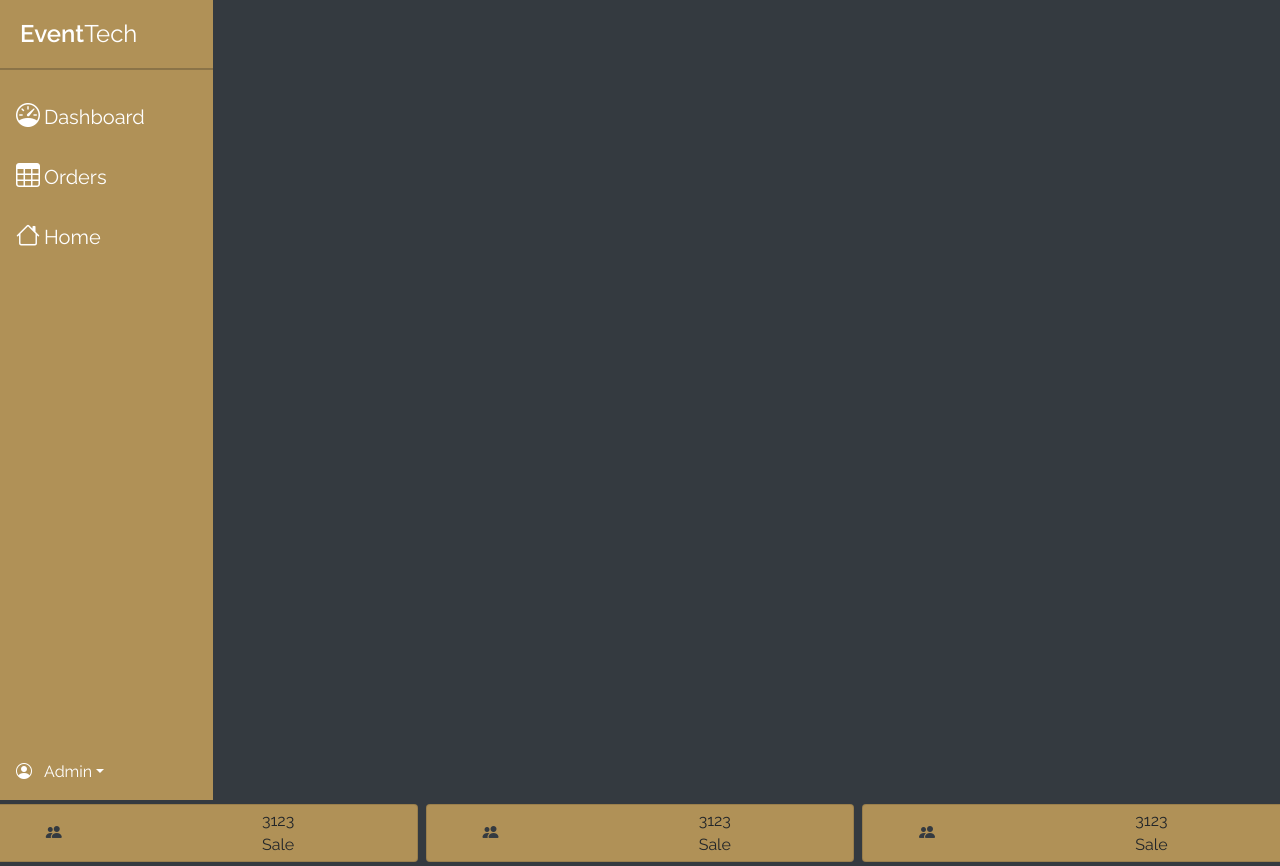
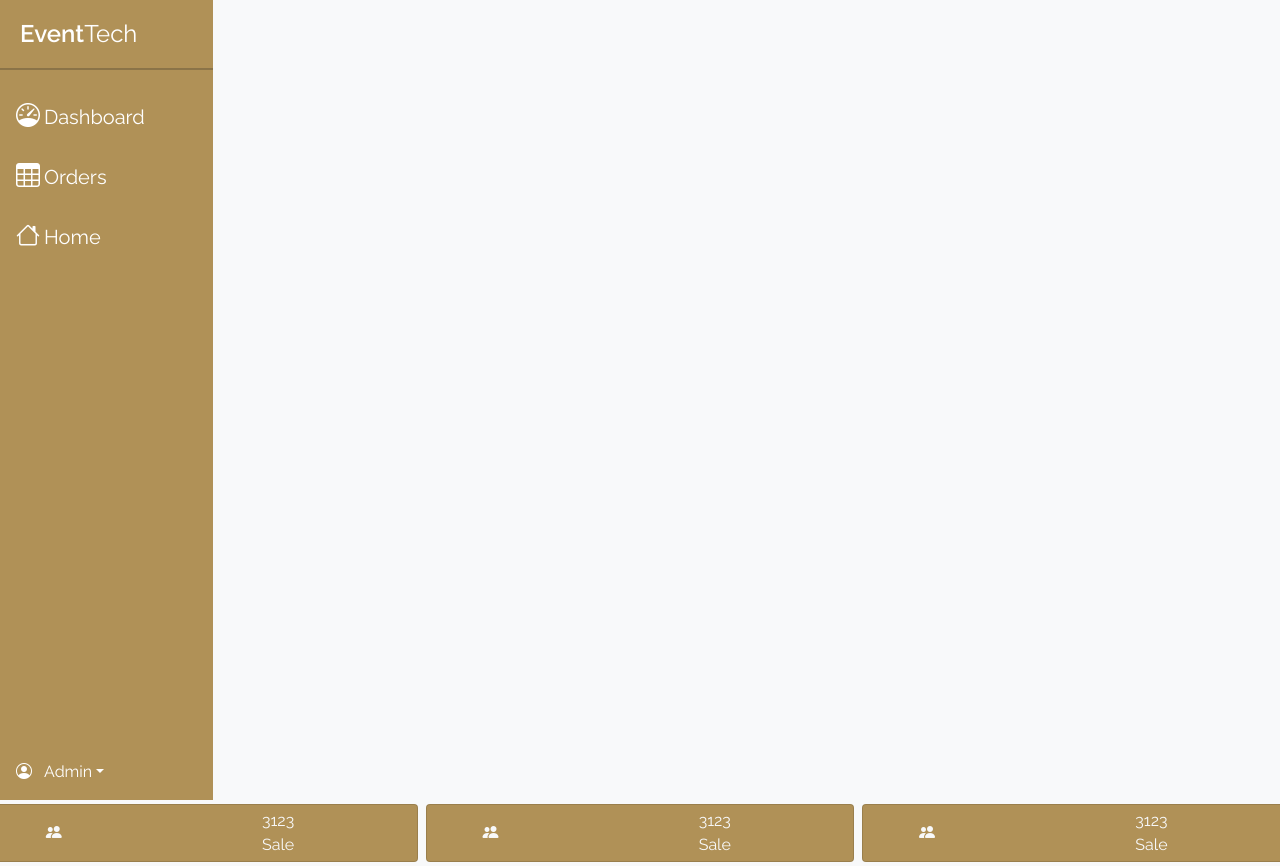
Before and after one commit to hamzaBaig1998/eventech, a React (Create React App) app: page /test in a window 1280 px wide. Shown: the top 866 px of the page. Built offline with nearby package versions, Linux system fonts and the light colour scheme.

Commit message:
color update

```diff
--- a/src/components/dashcard.jsx
+++ b/src/components/dashcard.jsx
@@ -3,15 +3,15 @@ import "bootstrap-icons/font/bootstrap-icons.css";
 
 export default function DashCard(props) {
     return (
-        <div className="col-lg col-md-6 p-1 bg-dark">
+        <div className="col-lg col-md-6 p-1 bg-light">
             <div className="card bg-primary  p-1  ">
                 <div className="row">
-                    <div className="col-4 text-dark d-flex justify-content-center align-items-center"> {/*icon here*/}
+                    <div className="col-4 text-light d-flex justify-content-center align-items-center"> {/*icon here*/}
                         <i
                             className={`bi bi-${props.icon} ${props.color}`}
                         ></i>
                     </div>
-                    <div className="col-8  text-center ">
+                    <div className="col-8  text-center text-light">
                         <div className="row-8 d-felx align-items-center justify-content-center">{props.count}</div>
                         <div className="row-4">{props.title}</div>
                     </div>
--- a/src/pages/admin/AdminScreen.jsx
+++ b/src/pages/admin/AdminScreen.jsx
@@ -6,7 +6,7 @@ import "bootstrap-icons/font/bootstrap-icons.css";
 
 export default function AdminScreen() {
     return (
-        <div className="bg-dark">
+        <div className="bg-light">
             {/*            <NavBar /> */}
             <Sidebar />
             <div className="row">
```
